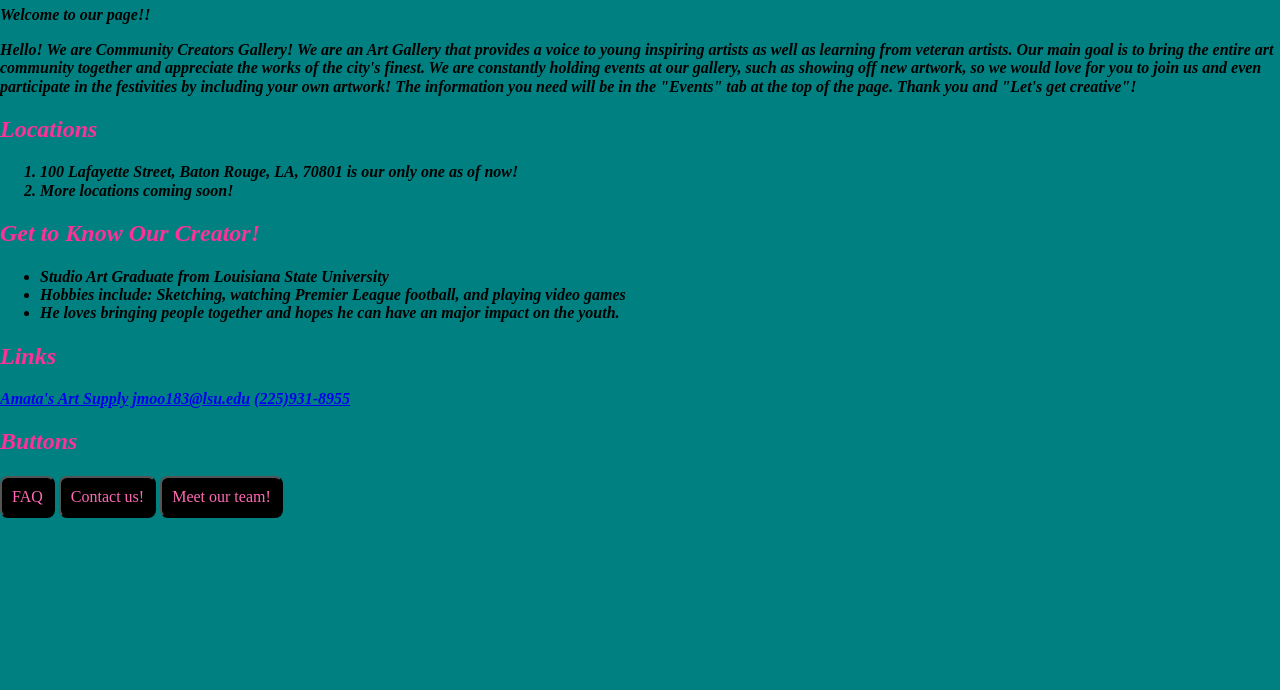
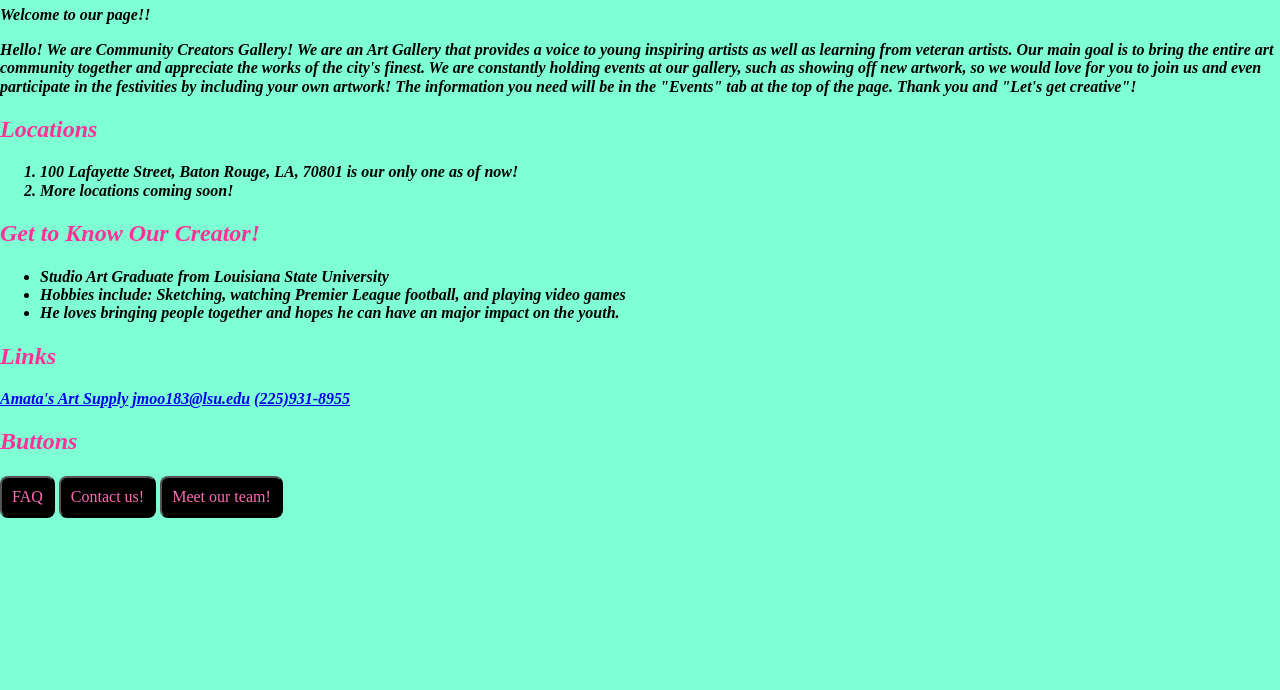
Before and after one commit to amatanumber10/project-1, a plain HTML site: page index.html in a window 1280 px wide. Shown: the part 110-800 px from the top of the page. Drawn offline with Linux system fonts and the light colour scheme.

Commit message:
Update main.css

```diff
--- a/css/main.css
+++ b/css/main.css
@@ -30,5 +30,5 @@ h2 {
 
 }
 body {
-    background-color: teal;
+    background-color:aquamarine;
 }
```
